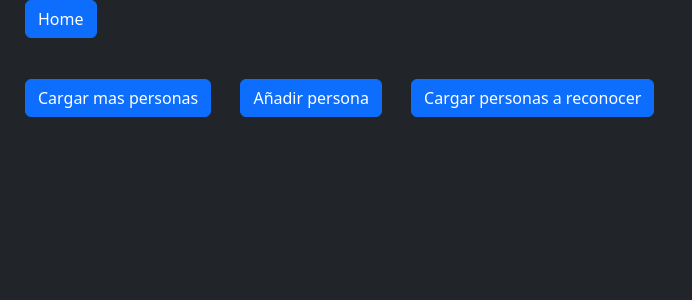
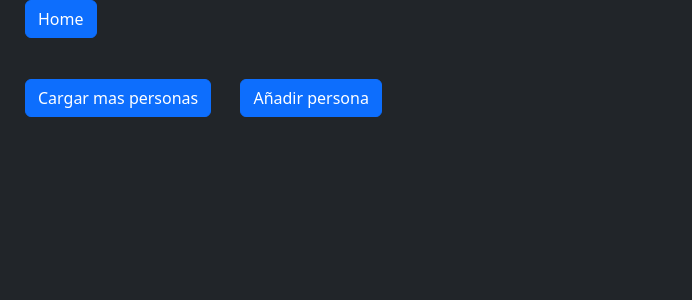
Before and after one commit to DanielPalacios05/OptikaProject, a Django app: page /peopleToRecog/ in a window 1280 px wide. Shown: the top 300 px of the page, without its empty margins (0-692 px from the left). Run offline with Django 4.2, Linux system fonts and the light colour scheme; some libraries are stand-ins or nearby versions.

Commit message:
changes for entrega

```diff
--- a/OptikaWebProject/static/style.css
+++ b/OptikaWebProject/static/style.css
@@ -189,7 +189,7 @@ h3{
     margin: 100px auto;
     margin-bottom: 40px;
     width: 80%;
-    background-image: linear-gradient(rgb(255 255 255 / 70%), rgb(255 255 255 / 70%)), url(images./logoOptika.png);
+    background-image: linear-gradient(rgb(255 255 255 / 70%), rgb(255 255 255 / 70%)), url(images/logoOptika.png);
     background-position: center;
     background-size: cover;
     border-radius: 10px;
--- a/OptikaWebProject/webApp/templates/peopleToRecog.html
+++ b/OptikaWebProject/webApp/templates/peopleToRecog.html
@@ -29,14 +29,6 @@
       style="margin-left: 25px"
       >Añadir persona</a
     >
-
-    <a
-      href="{% url 'loadPeople' %}"
-      class="btn btn-primary"
-      style="margin-left: 25px"
-      >Cargar personas a reconocer</a>
-
-
     <!-- Modal dialog START -->
     <div
       class="modal fade text-dark"
```
Also changed, not shown: OptikaWebProject/OptikaWeb/bdconnect.py (+4 -8 lines), OptikaWebProject/facialRecog/views.py (+1 -7 lines), OptikaWebProject/static/images/logoOptika.png (added).
